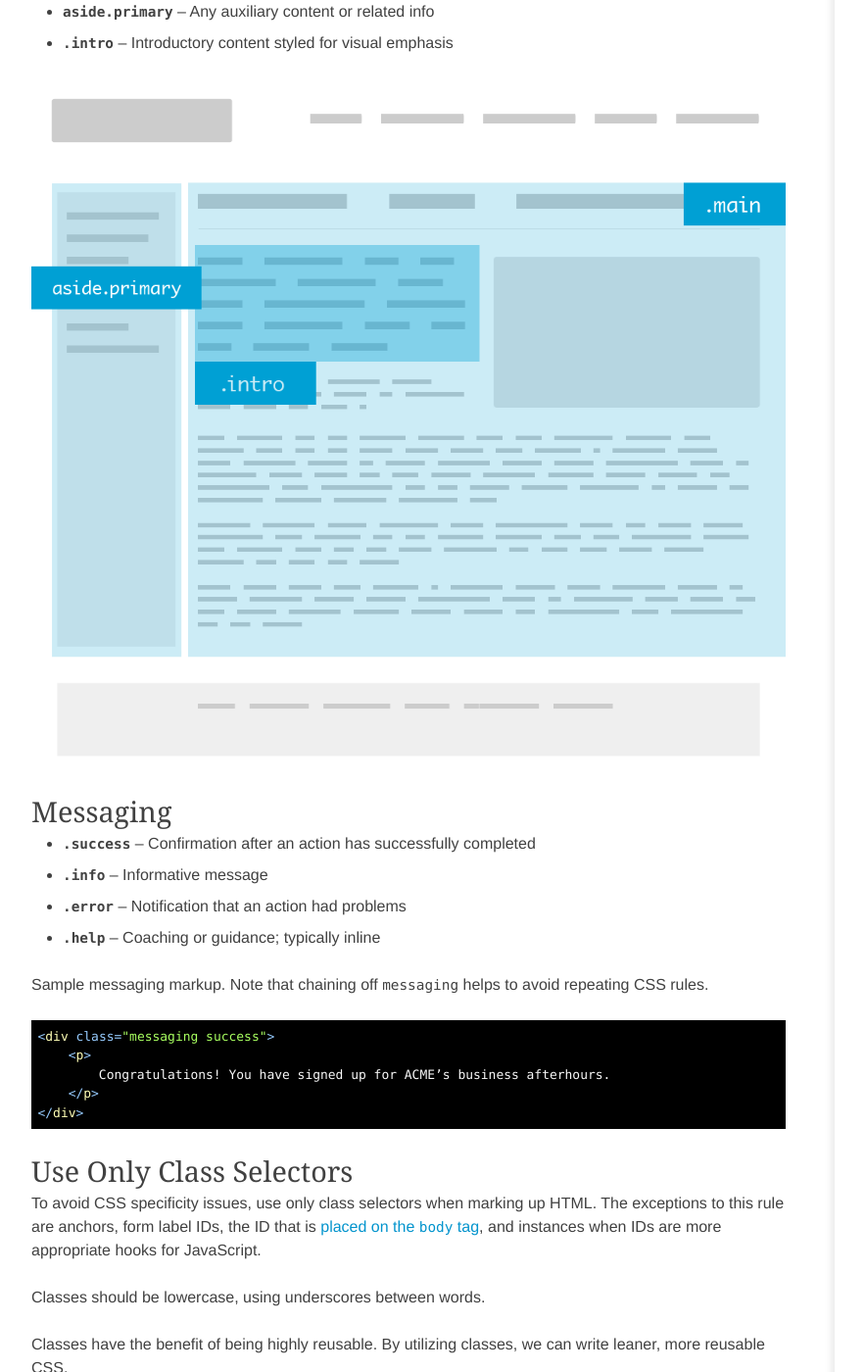
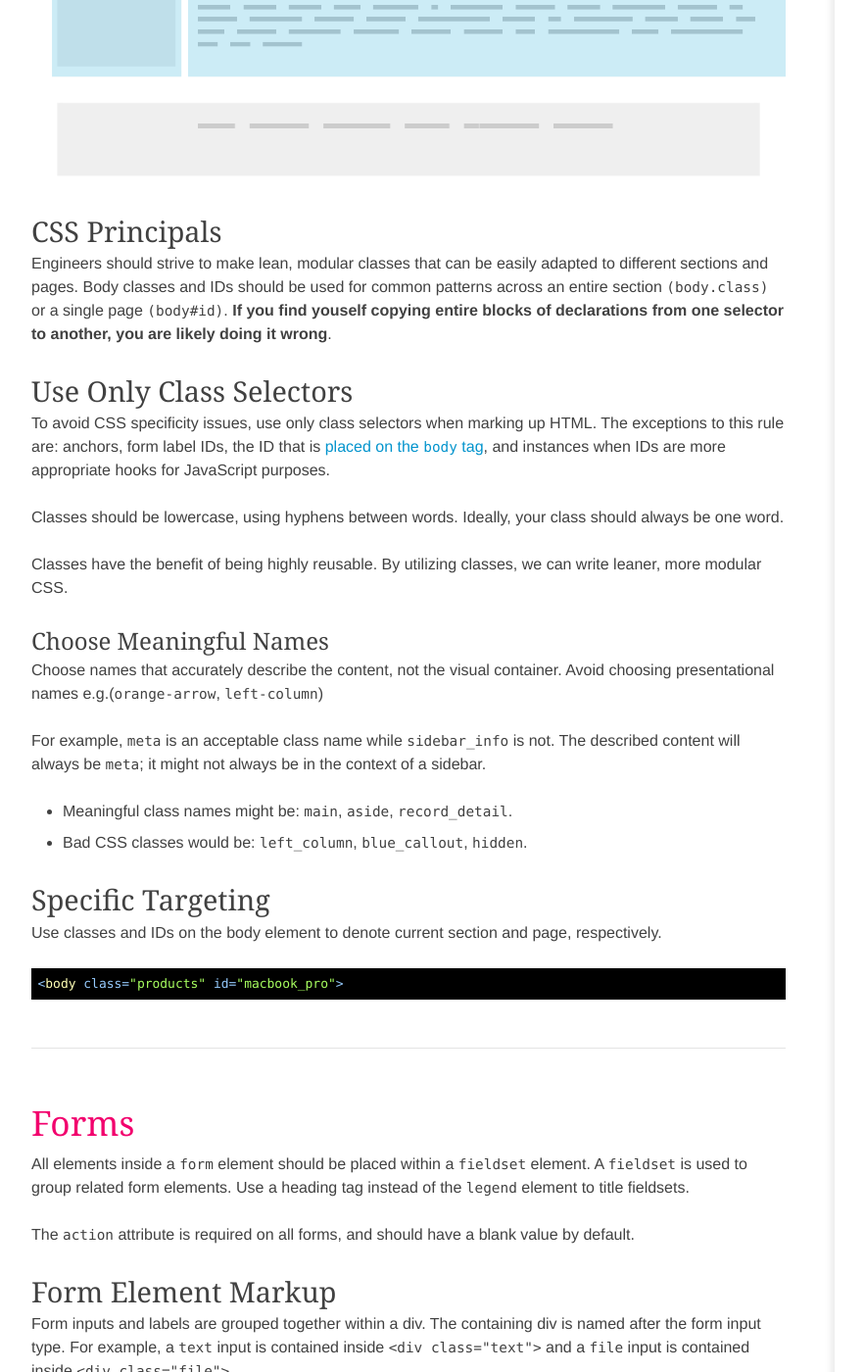
Before and after one commit to imarc/handbook, a Jekyll site: the page built from frontend.markdown, in a window 1280 px wide and 1400 px high, scrolled down 14015 px. Shown: the whole window at 98% size, without its empty margins (88-971 px from the left). Built offline with Jekyll 4.4.1, drawn with Linux system fonts in a browser that asks for light colours; nearby versions of some CDN libraries; some web fonts are replaced; some of the changed text lies outside the part shown.

Commit message:
adding content for DRY principals; moved around some sections

```diff
--- a/frontend.markdown
+++ b/frontend.markdown
@@ -252,29 +252,6 @@ Related style rules should be grouped together in ascending order of specificity
         margin: 0;
     }
 
-#### CSS3
-Be mindful of CSS properties that are not cross-browser compatible. Some properties need vendor-specific prefixes in order to render the same. Always place vendor-specific declarations before W3C.
-
-    a {
-        color: #487c3d;
-        text-decoration: none;
-        -moz-transition: all .1s ease;
-        -webkit-transition: all .1s ease;
-        transition: all .1s ease;
-    }
-
-#### Bad Practices
-
-CSS rules should live within a CSS file. Do not use inline styles in HTML.
-
-	<!-- DON'T DO THIS -->
-	<div class="module" style="background-color: #666; padding: 10px;">
-	    …
-	</div>
-
-Presentational elements should not be used for text styling purposes. Instead, CSS should be used to apply style to text.
-
-Presentational elements include `b`, `i`, `u`, `big`, `small`, and `font`.
 
 ## Directory Structure
 
@@ -576,7 +553,7 @@ Adding a role is simple and does not affect the display or behavior of a web pag
 * Print stylesheets are used for maximum legibility.
 * Mobile media query is used to ensure website layout does not break on mobile devices.
 
-## Naming Conventions
+## Structure and Process
 
 See **[iMarc Boilerplate structure](http://imarc.github.com/boilerplate/structure)**
 for detailed layout naming conventions.
@@ -587,7 +564,7 @@ Most page layouts can generally be thought of in three primary parts. These stru
 
 * **`header.primary`** – Logo, global navigation, utility links, typically at the top of a page.
 * **`.torso`** – Holds all content that is not part of the header or footer. Typically the torso is between the header and footer.
-* **`footer.primary`** – Links and global content that typically follow the content. Note that
+* **`footer.primary`** – Links and global content that typically follows the torso.
 
 
 ![Structural naming conventions](img/naming_structure.png)
@@ -625,39 +602,32 @@ page or section.
 
 ![Content naming conventions](img/naming_content.png)
 
+### CSS Principals
 
-### Messaging
-
-* **`.success`** – Confirmation after an action has successfully completed
-* **`.info`** – Informative message
-* **`.error`** – Notification that an action had problems
-* **`.help`** – Coaching or guidance; typically inline
+Engineers should strive to make lean, modular classes that can be easily adapted
+to different sections and pages. Body classes and IDs should be used for common
+patterns across an entire section `(body.class)` or a single page `(body#id)`. **If you find youself copying entire blocks of declarations from one selector to another, you are likely doing it wrong**.
 
 
-Sample messaging markup. Note that chaining off `messaging` helps to avoid repeating CSS rules.
 
-    <div class="messaging success">
-        <p>
-            Congratulations! You have signed up for ACME’s business afterhours.
-        </p>
-    </div>
 
 ### Use Only Class Selectors
 
 To avoid CSS specificity issues, use only class selectors when marking up HTML.
-The exceptions to this rule are anchors, form label IDs, the ID that is
+The exceptions to this rule are: anchors, form label IDs, the ID that is
 [placed on the `body` tag](frontend#BodyClassesandIDs), and instances when IDs are
-more appropriate hooks for JavaScript.
+more appropriate hooks for JavaScript purposes.
 
-Classes should be lowercase, using underscores between words.
+Classes should be lowercase, using hyphens between words. Ideally, your class should
+always be one word.
 
 Classes have the benefit of being highly reusable. By utilizing classes, we
-can write leaner, more reusable CSS.
+can write leaner, more modular CSS.
 
 #### Choose Meaningful Names
 
 Choose names that accurately describe the content, not the visual container.
-Avoid choosing presentational names.
+Avoid choosing presentational names e.g.(`orange-arrow`, `left-column`)
 
 For example, `meta` is an acceptable class name while `sidebar_info` is not. The
 described content will always be `meta`; it might not always be in the
@@ -667,11 +637,12 @@ context of a sidebar.
 * Bad CSS classes would be: `left_column`, `blue_callout`, `hidden`.
 
 
-### Body Classes and IDs
+### Specific Targeting
 
 Use classes and IDs on the body element to denote current section and page, respectively.
 
 	<body class="products" id="macbook_pro">
+
 
 ## Forms
 
@@ -826,6 +797,24 @@ Form element markup
             <a href="" class="button">&lt;a&gt; as a button</a>
         </fieldset>
     </form>
+
+
+### Messaging
+
+* **`.success`** – Confirmation after an action has successfully completed
+* **`.info`** – Informative message
+* **`.error`** – Notification that an action had problems
+* **`.help`** – Coaching or guidance; typically inline
+
+
+Sample messaging markup. Note that chaining off `messaging` helps to avoid repeating CSS rules.
+
+    <div class="messaging success">
+        <p>
+            Congratulations! You have signed up for ACME’s business afterhours.
+        </p>
+    </div>
+
 
 ## Tables
 
```
Also changed, not shown: img/cta-landing.png (added), img/cta-members.png (added).
